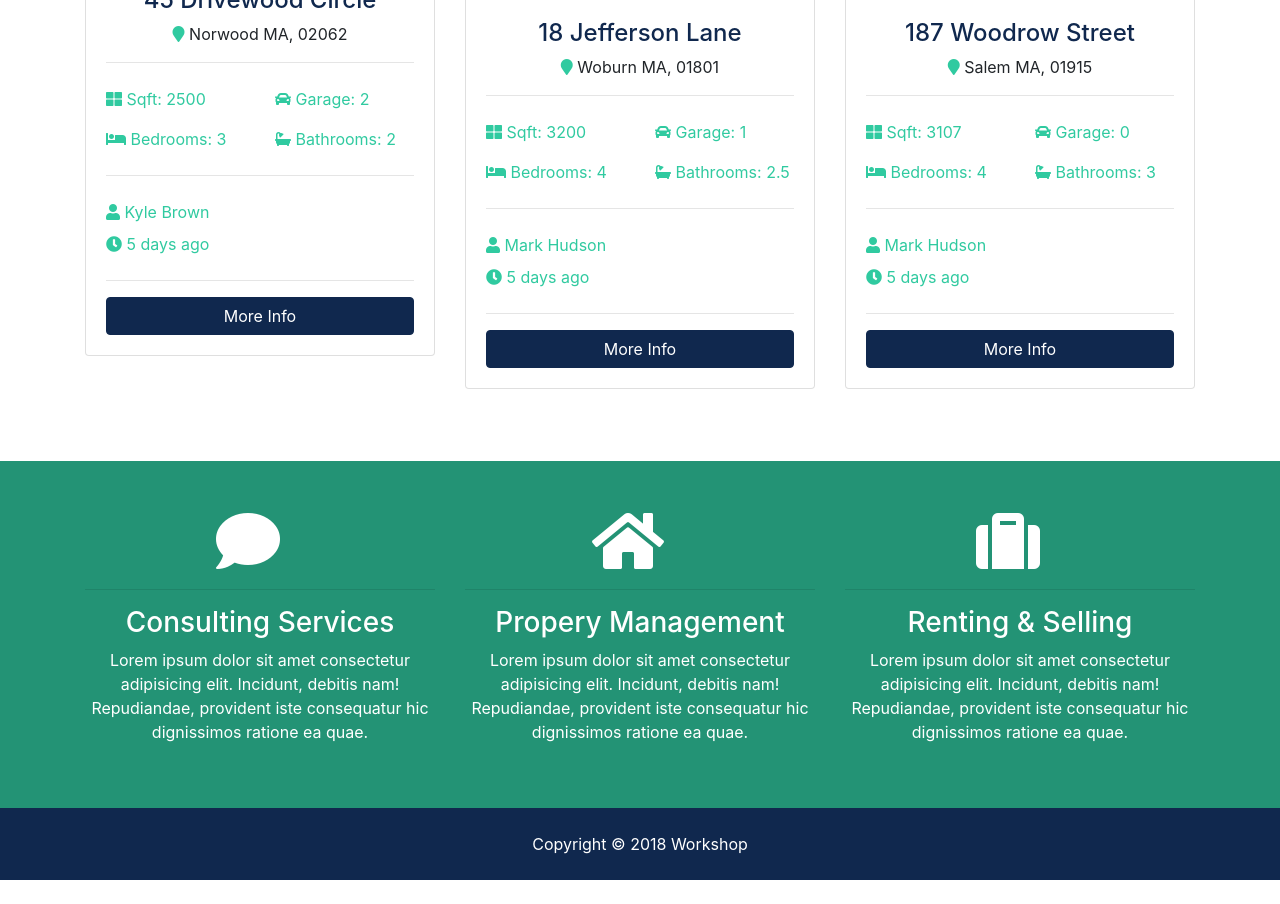
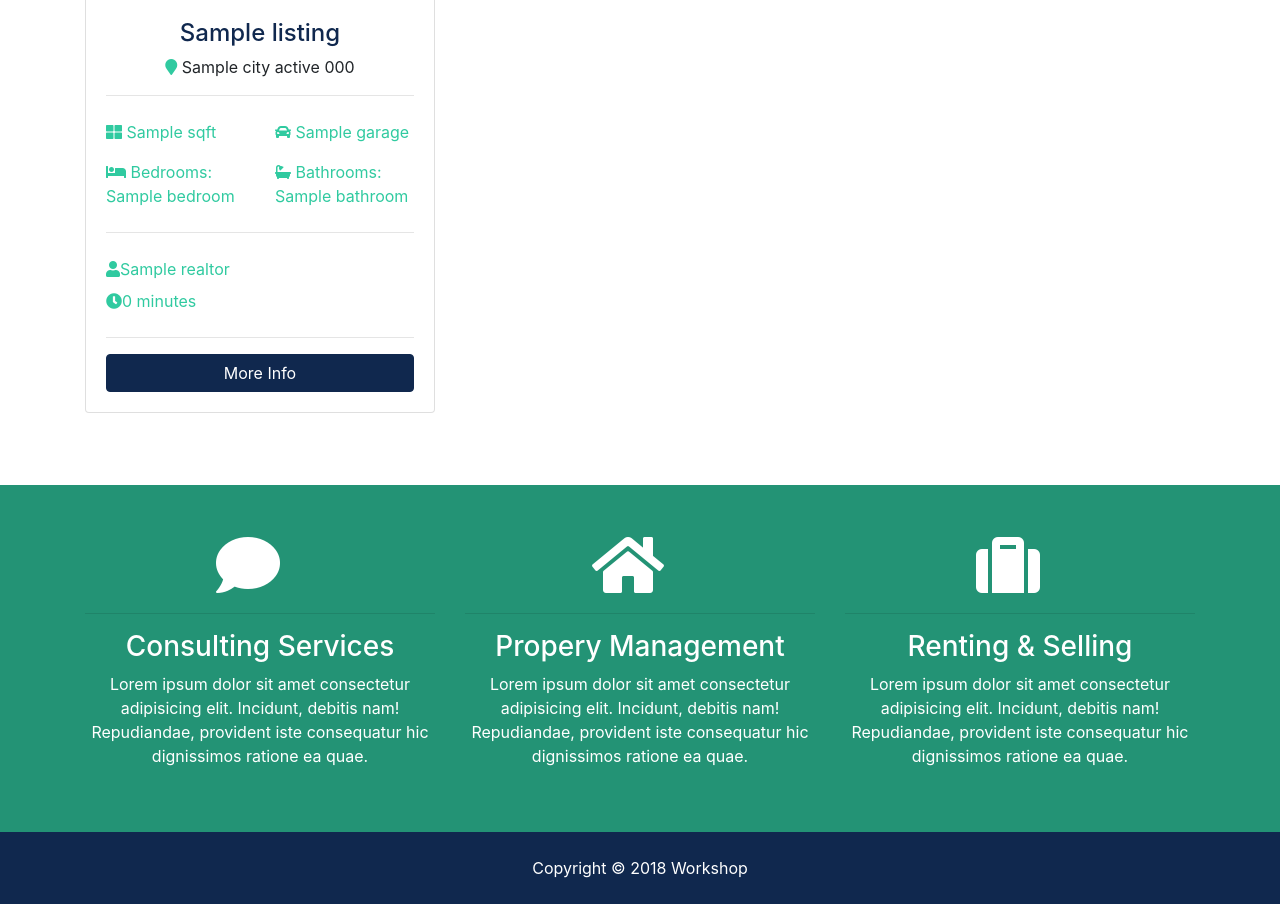
Before and after one commit to kittiman55555/djangoworkshop, a Django app: template templates/pages/index.html in a window 1280 px wide. Shown: the part 1139-2043 px from the top of the page. Before the commit the page ends 2019 px from the top, so only its background shows below. Run offline with Django 3.2, Linux system fonts and the light colour scheme; the template is opened without the code that fills it: most values are stand-ins (such as "Sample title", 1, 10 or a date in 2020); grey boxes marked "Sample" are stand-in pictures; some libraries are stand-ins or nearby versions.

Commit message:
home page and about us

```diff
--- a/listings/views.py
+++ b/listings/views.py
@@ -1,4 +1,4 @@
-from django.shortcuts import render
+from django.shortcuts import render, get_object_or_404
 from django.core.paginator import EmptyPage, PageNotAnInteger, Paginator
 from .models import Listing
 # Create your views here.
@@ -15,6 +15,10 @@ def index(request):
     return render(request, 'listings/listings.html', context)
 
 def listing(request, listing_id):
+    listing = get_object_or_404(Listing, pk=listing_id)
+    context ={
+        'listings' : listing
+    }
     return render(request, 'listings/listing.html')
 
 def search(request):
--- a/templates/listings/listing.html
+++ b/templates/listings/listing.html
@@ -1,6 +1,6 @@
 {% extends 'base.html' %}2
 {% load static %}
-{% block content %}
+{% block content %}s
 <!-- Listing -->
   <section id="listing" class="py-4">
     <div class="container">
--- a/templates/pages/index.html
+++ b/templates/pages/index.html
@@ -1,6 +1,6 @@
 {% extends 'base.html' %}2
 {% load static %}
-
+{% load humanize %}
 {% block content %}
             <!-- Showcase -->
   <section id="showcase">
@@ -130,133 +130,55 @@
       <h3 class="text-center mb-3">Latest Listings</h3>
       <div class="row">
         <!-- Listing 1 -->
-        <div class="col-md-6 col-lg-4 mb-4">
+      {% if listings %}
+        {% for list in listings %}
+            <div class="col-md-6 col-lg-4 mb-4">
           <div class="card listing-preview">
-            <img class="card-img-top" src="{% static 'img/homes/home-1.jpg' %}" alt="">
+            <img class="card-img-top" src="{{list.photo_main.url}}" alt="">
             <div class="card-img-overlay">
               <h2>
-                <span class="badge badge-secondary text-white">$490,000</span>
+                <span class="badge badge-secondary text-white"> $ {{ list.price | intcomma }}</span>
               </h2>
             </div>
             <div class="card-body">
               <div class="listing-heading text-center">
-                <h4 class="text-primary">45 Drivewood Circle</h4>
+                <h4 class="text-primary">{{ list.title }}</h4>
                 <p>
-                  <i class="fas fa-map-marker text-secondary"></i> Norwood MA, 02062</p>
+                  <i class="fas fa-map-marker text-secondary"></i> {{ list.city }} {{ list.state }} {{ list.zipcode }}</p>
               </div>
               <hr>
               <div class="row py-2 text-secondary">
                 <div class="col-6">
-                  <i class="fas fa-th-large"></i> Sqft: 2500</div>
+                  <i class="fas fa-th-large"></i> {{ list.sqft }}</div>
                 <div class="col-6">
-                  <i class="fas fa-car"></i> Garage: 2</div>
+                  <i class="fas fa-car"></i>  {{ list.garage }}</div>
               </div>
               <div class="row py-2 text-secondary">
                 <div class="col-6">
-                  <i class="fas fa-bed"></i> Bedrooms: 3</div>
+                  <i class="fas fa-bed"></i> Bedrooms: {{ list.bedroom }}</div>
                 <div class="col-6">
-                  <i class="fas fa-bath"></i> Bathrooms: 2</div>
+                  <i class="fas fa-bath"></i> Bathrooms:  {{ list.bathroom }}</div>
               </div>
               <hr>
               <div class="row py-2 text-secondary">
                 <div class="col-6">
-                  <i class="fas fa-user"></i> Kyle Brown</div>
+                  <i class="fas fa-user"></i>{{ list.realtor }}</div>
               </div>
               <div class="row text-secondary pb-2">
                 <div class="col-6">
-                  <i class="fas fa-clock"></i> 5 days ago</div>
+                  <i class="fas fa-clock"></i>{{ list.list_date | timesince }}</div>
               </div>
               <hr>
-              <a href="listing.html" class="btn btn-primary btn-block">More Info</a>
+              <a href="{% url 'listing' list.id %}" class="btn btn-primary btn-block">More Info</a>
             </div>
           </div>
         </div>
 
-        <!-- Listing 2 -->
-        <div class="col-md-6 col-lg-4 mb-4">
-          <div class="card listing-preview">
-            <img class="card-img-top" src="{% static 'img/homes/home-2.jpg' %}" alt="">
-            <div class="card-img-overlay">
-              <h2>
-                <span class="badge badge-secondary text-white">$550,000</span>
-              </h2>
-            </div>
-            <div class="card-body">
-              <div class="listing-heading text-center">
-                <h4 class="text-primary">18 Jefferson Lane</h4>
-                <p>
-                  <i class="fas fa-map-marker text-secondary"></i> Woburn MA, 01801</p>
-              </div>
-              <hr>
-              <div class="row py-2 text-secondary">
-                <div class="col-6">
-                  <i class="fas fa-th-large"></i> Sqft: 3200</div>
-                <div class="col-6">
-                  <i class="fas fa-car"></i> Garage: 1</div>
-              </div>
-              <div class="row py-2 text-secondary">
-                <div class="col-6">
-                  <i class="fas fa-bed"></i> Bedrooms: 4</div>
-                <div class="col-6">
-                  <i class="fas fa-bath"></i> Bathrooms: 2.5</div>
-              </div>
-              <hr>
-              <div class="row py-2 text-secondary">
-                <div class="col-6">
-                  <i class="fas fa-user"></i> Mark Hudson</div>
-              </div>
-              <div class="row text-secondary pb-2">
-                <div class="col-6">
-                  <i class="fas fa-clock"></i> 5 days ago</div>
-              </div>
-              <hr>
-              <a href="listing.html" class="btn btn-primary btn-block">More Info</a>
-            </div>
-          </div>
-        </div>
+        {% endfor %}
+      {% else %}
+          <h1>No listings</h1>
+      {% endif %}
 
-        <!-- Listing 3 -->
-        <div class="col-md-6 col-lg-4 mb-4">
-          <div class="card listing-preview">
-            <img class="card-img-top" src="{% static 'img/homes/home-3.jpg' %}" alt="">
-            <div class="card-img-overlay">
-              <h2>
-                <span class="badge badge-secondary text-white">$580,000</span>
-              </h2>
-            </div>
-            <div class="card-body">
-              <div class="listing-heading text-center">
-                <h4 class="text-primary">187 Woodrow Street</h4>
-                <p>
-                  <i class="fas fa-map-marker text-secondary"></i> Salem MA, 01915</p>
-              </div>
-              <hr>
-              <div class="row py-2 text-secondary">
-                <div class="col-6">
-                  <i class="fas fa-th-large"></i> Sqft: 3107</div>
-                <div class="col-6">
-                  <i class="fas fa-car"></i> Garage: 0</div>
-              </div>
-              <div class="row py-2 text-secondary">
-                <div class="col-6">
-                  <i class="fas fa-bed"></i> Bedrooms: 4</div>
-                <div class="col-6">
-                  <i class="fas fa-bath"></i> Bathrooms: 3</div>
-              </div>
-              <hr>
-              <div class="row py-2 text-secondary">
-                <div class="col-6">
-                  <i class="fas fa-user"></i> Mark Hudson</div>
-              </div>
-              <div class="row text-secondary pb-2">
-                <div class="col-6">
-                  <i class="fas fa-clock"></i> 5 days ago</div>
-              </div>
-              <hr>
-              <a href="listing.html" class="btn btn-primary btn-block">More Info</a>
-            </div>
-          </div>
-        </div>
 
       </div>
     </div>
```
Also changed, not shown: pages/views.py (+20 -2 lines), templates/pages/about.html (+18 -31 lines).
